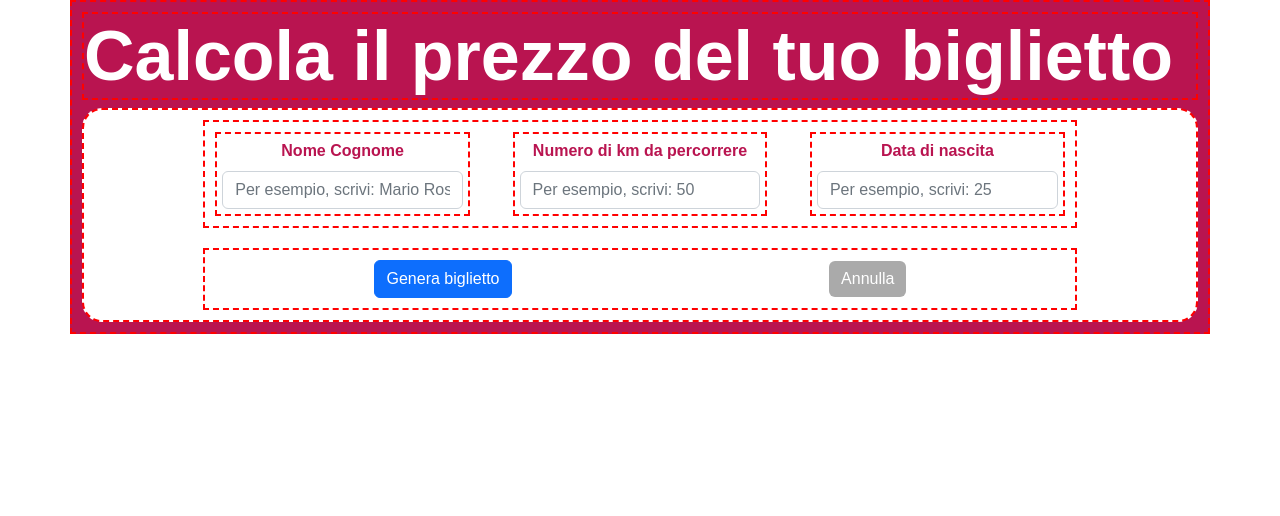
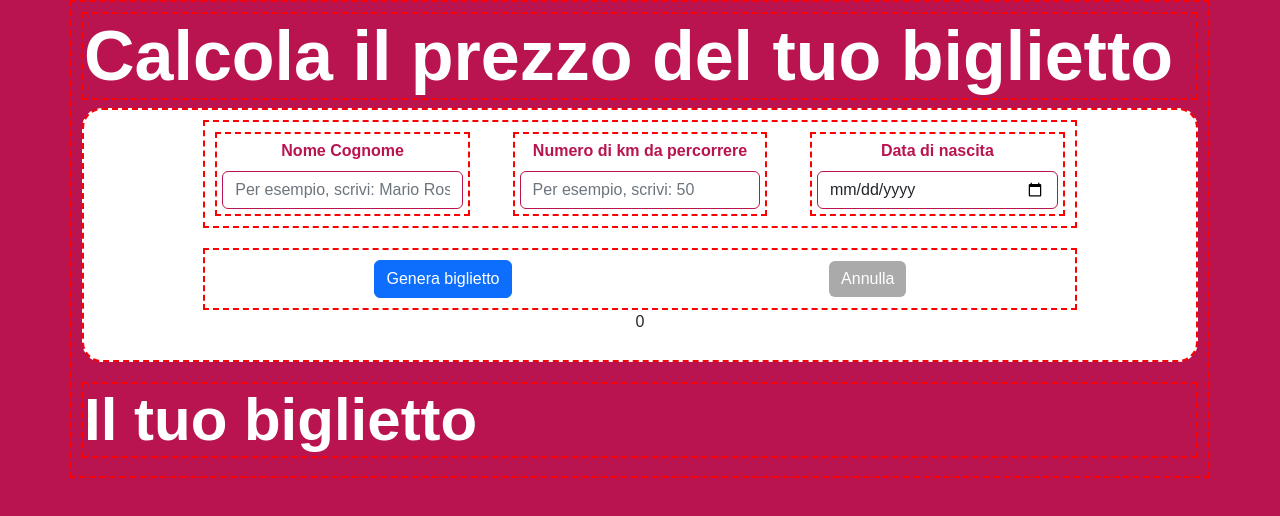
Before and after one commit to andreabellome/js-biglietto-treno-form, a plain HTML site: page index.html in a window 1280 px wide. Both pictures are taken after a click on the button "Genera biglietto". Drawn offline with nearby package versions, Linux system fonts and the light colour scheme.

Commit message:
creation js function for price calculation

```diff
--- a/assets/css/library.css
+++ b/assets/css/library.css
@@ -446,6 +446,14 @@ a{
     font-size: 40px;
 }
 
+.font-size-50{
+    font-size: 50px;
+}
+
+.font-size-60{
+    font-size: 60px;
+}
+
 .font-size-70{
     font-size: 70px;
 }
--- a/assets/js/main.js
+++ b/assets/js/main.js
@@ -0,0 +1,57 @@
+
+function generateTicket(){
+
+    /* start: define the data */
+    var ppkm = 0.21; /* euro/km */
+    var ageunder = 18; /* minorenni */
+    var ageover = 65; /* over aged people */
+    var discunder = 20/100; /* discount for under 18 */
+    var discover = 40/100; /* discount for over 65 */
+    /* start: define the data */
+
+    /* start: extract input from html */
+    let passengerNameSurname = document.getElementById('passengerNameSurname').value;
+    var numberkm = +document.getElementById('kmNumber').value;
+    let passengerAge = document.getElementById("passengerAge").value;
+    /* end: extract input from html */
+
+    /* start: convert born date to passenger age */
+    const year = parseFloat(passengerAge.substring(0,4));
+    const month = parseFloat(passengerAge.substring(5,7));
+    const day = parseFloat( passengerAge.substring(8,10) );
+
+    const jPassenger = 367*year - Math.trunc(7*(year + Math.trunc((month + 9)/12))/4) + Math.trunc(275*month/9) + day + 1721013.5;
+
+    var currentdate = new Date();
+
+    var curryear = currentdate.getFullYear();
+    var currmonth = currentdate.getMonth()+1;
+    var curday = currentdate.getDate();
+
+    const jToday = 367*curryear - Math.trunc(7*(curryear + Math.trunc((currmonth + 9)/12))/4) + Math.trunc(275*currmonth/9) + curday + 1721013.5;
+
+    var passengerCurrAge = ( jToday - jPassenger ) / 365.25;
+    /* end: convert born date to passenger age */
+
+    /* start: compute total price */
+    var totalPrice = numberkm * ppkm;
+
+    if (passengerAge < ageunder) {
+        var totalPrice = totalPrice * ( 1 - discunder );
+    } else if (passengerAge >= ageover) {
+        var totalPrice = totalPrice * ( 1 - discover );
+    } else {
+        var totalPrice = totalPrice;
+    }
+    /* end: compute total price */
+
+
+
+
+
+
+    document.getElementById('p_result').innerText = totalPrice;
+
+    return passengerNameSurname, numberkm, passengerAge;
+
+}
--- a/index.html
+++ b/index.html
@@ -19,9 +19,9 @@
 </head>
 <body>
 
-    <main>
+    <main class="bg-dark-pink" style="height: 100vh;">
 
-        <div class="debug bg-dark-pink container padd-10">
+        <div class="debug container padd-10">
 
             <!-- start: title -->
             <h1 class="debug col-white font-size-70 text-bold">
@@ -30,36 +30,49 @@
             <!-- end: title -->
 
             <!-- start: first card, input passenger data -->
-            <div class="container debug bg-white flex flex-dir-col just-cont-around align-it-center padd-10" style="border-radius: 20px;">
+            <div class="container debug bg-white flex flex-dir-col just-cont-around align-it-center padd-10 mb-20" style="border-radius: 20px;">
 
                 <div class="debug width-80 mb-20 flex flex-dir-row just-cont-between padd-10">
 
                     <div class="debug width-30 padd-5 flex flex-dir-col align-it-center">
                         <label for="passengerNameSurname" class="form-label col-dark-pink text-bold">Nome Cognome</label>
-                        <input type="text" class="form-control" id="passengerNameSurname" aria-describedby="emailHelp" placeholder="Per esempio, scrivi: Mario Rossi">
+                        <input type="text" class="form-control" style="border: 1px solid var(--color-dark-pink);" id="passengerNameSurname" aria-describedby="emailHelp" placeholder="Per esempio, scrivi: Mario Rossi">
                     </div>
 
                     <div class="debug width-30 padd-5 flex flex-dir-col align-it-center">
                         <label for="kmNumber" class="form-label col-dark-pink text-bold">Numero di km da percorrere</label>
-                        <input type="number" class="form-control" id="kmNumber" aria-describedby="emailHelp" placeholder="Per esempio, scrivi: 50">
+                        <input type="number" class="form-control" style="border: 1px solid var(--color-dark-pink);" id="kmNumber" aria-describedby="emailHelp" placeholder="Per esempio, scrivi: 50">
                     </div>
 
                     <div class="debug width-30 padd-5 flex flex-dir-col align-it-center">
                         <label for="passengerAge" class="form-label col-dark-pink text-bold">Data di nascita</label>
-                        <input type="number" class="form-control" id="passengerAge" aria-describedby="emailHelp" placeholder="Per esempio, scrivi: 25">
+
+                        <input id="passengerAge" class="form-control" style="border: 1px solid var(--color-dark-pink);" type="date"/>
+                        <!-- <input type="number" class="form-control" id="passengerAge" aria-describedby="emailHelp" placeholder="Per esempio, scrivi: 25"> -->
                     </div>
 
                 </div>
 
                 <div class="debug width-80 flex flex-dir-row align-it-center just-cont-between padd-10">
 
-                    <button type="submit" class="btn btn-primary margin-auto">Genera biglietto</button>
+                    <button type="submit" class="btn btn-primary margin-auto" onclick="generateTicket()">Genera biglietto</button>
 
                     <button type="submit" class="btn btn-secondary margin-auto bg-dark-gray" style="border: 1 px solid var(--color-dark-gray);">Annulla</button>
                 </div>
 
+                <p id="p_result">
+
+                </p>
+
             </div>
             <!-- end: first card, input passenger data -->
+
+
+            <!-- start: title -->
+            <h1 class="debug col-white font-size-60 text-bold">
+                Il tuo biglietto
+            </h1>
+            <!-- end: title -->
 
         </div>
 
```
